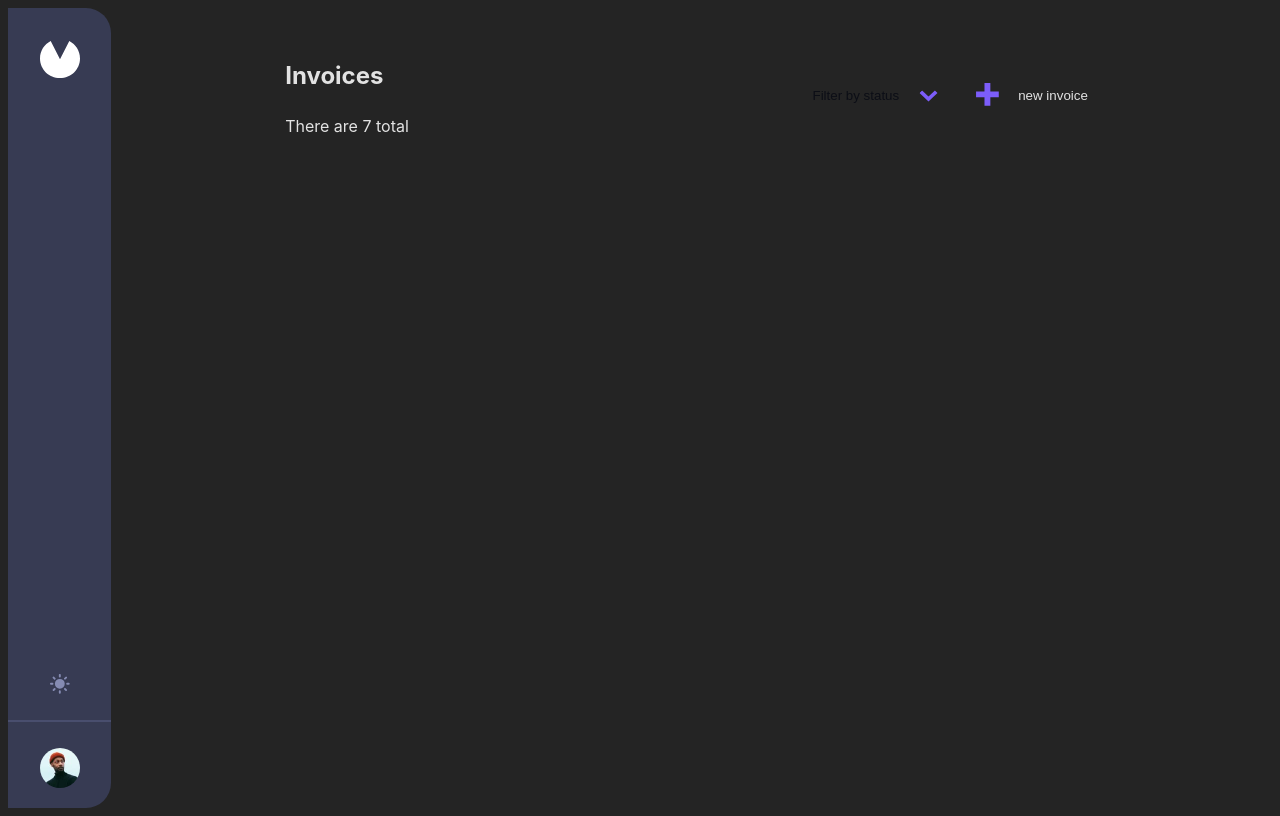
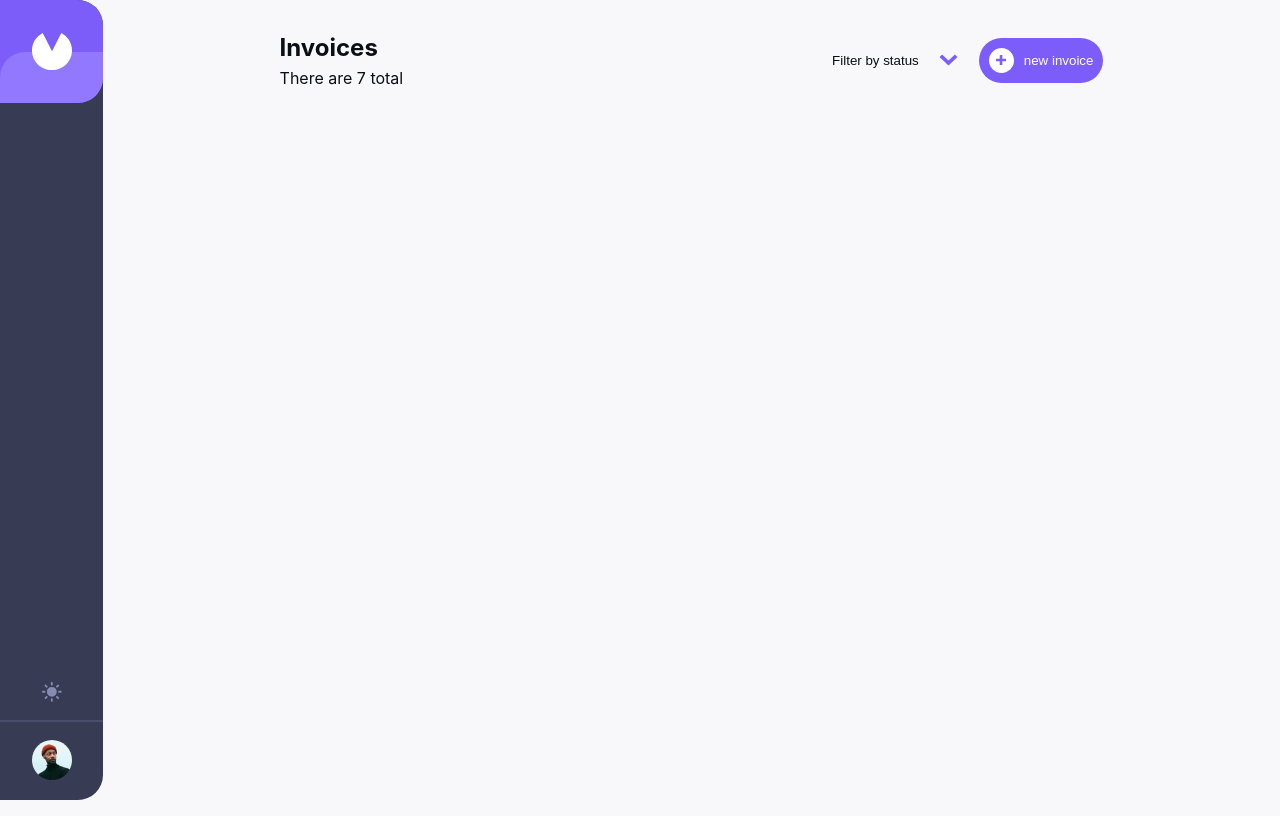
Before and after one commit to Mahamudu-Halic/Labs, a React (Vite) app in the folder invoice-app/: page / in a window 1280 px wide. Built offline with nearby package versions, Linux system fonts and the light colour scheme.

Commit message:
color variable names added

```diff
--- a/invoice-app/src/index.css
+++ b/invoice-app/src/index.css
@@ -2,31 +2,36 @@
     font-family: Inter, system-ui, Avenir, Helvetica, Arial, sans-serif;
     line-height: 1.5;
     font-weight: 400;
-    margin: 0;
-    padding: 0;
-    box-sizing: border-box;
 
-    color-scheme: light dark;
-    color: rgba(255, 255, 255, 0.87);
-    background-color: #242424;
 
-    font-synthesis: none;
     text-rendering: optimizeLegibility;
     -webkit-font-smoothing: antialiased;
     -moz-osx-font-smoothing: grayscale;
 
-    --bg-success: #7C5DFA;
+    --primary: #7C5DFA;
+    --primary-hover: #9277FF;
     --bg-danger: #EC5757;
     --bg-paid: #33D69F99;
     --bg-pending: #FF8F0099;
+    --bg-dark-blue: #373B53;
     --text-paid: #33D69F;
     --text-pending: #FF8F00;
     --text-id: #7E88C3;
+    --text-white: #FFFFFF;
+    --text-warm-white: #DFE3FA;
+}
+
+* {
+    margin: 0;
+    padding: 0;
+    box-sizing: border-box;
 }
 
 body {
     min-width: 320px;
     min-height: 100vh;
+    background: var(--bg-primary);
+    color: var(--text-primary);
 }
 
 html[data-theme="light"] {
@@ -36,6 +41,9 @@ html[data-theme="light"] {
     --bg-accent: #F9FAFE;
     --bg-muted: #373B53;
     --bg-draft: #DFE3FA99;
+    --bg-dropdown: #FFFFFF;
+    --bg-checkbox: #DFE3FA;
+
     --text-primary: #0C0E16;
     --text-secondary: #888EB0;
     --text-tertiary: #7E88C3;
@@ -49,6 +57,9 @@ html[data-theme="dark"] {
     --bg-accent: #252945;
     --bg-muted: #0C0E16;
     --bg-draft: #373B5399;
+    --bg-dropdown: #252945;
+    --bg-checkbox: #1E2139;
+
     --text-primary: #FFFFFF;
     --text-secondary: #DFE3FA;
     --text-tertiary: #DFE3FA;
```
